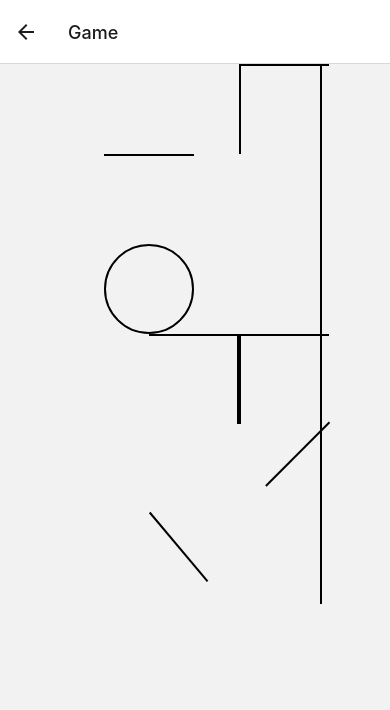
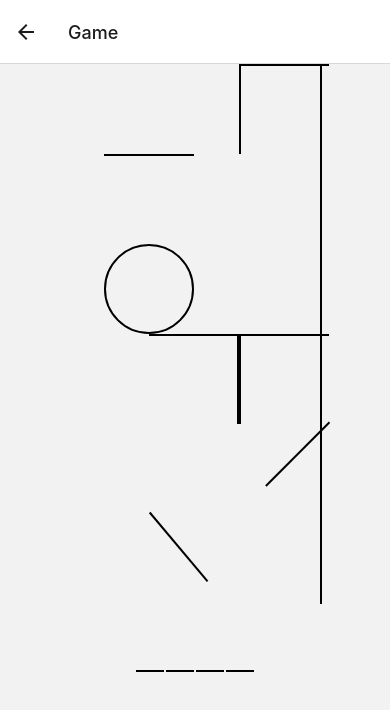
Before and after one commit to RobertSantos-dev/Jogo-da-Forca, a React Native app: screen / in a window 390 px wide. Both pictures are taken after a click on the button "Linguagens". Shown: the top 710 px of the page. Built offline with nearby package versions, Linux system fonts and the light colour scheme.

Commit message:
feat: Adicioando as letras separadas na tela, para inicio do game.

```diff
--- a/package.json
+++ b/package.json
@@ -22,7 +22,7 @@
     "react": "18.2.0",
     "react-native": "0.71.7",
     "react-native-gesture-handler": "^2.9.0",
-    "react-native-reanimated": "^3.1.0",
+    "react-native-reanimated": "~2.14.4",
     "react-native-safe-area-context": "4.5.0",
     "react-native-screens": "~3.20.0"
   },
--- /dev/null
+++ b/src/components/Letters/index.tsx
@@ -0,0 +1,27 @@
+import { View, FlatList, Text } from 'react-native';
+// import { useEffect, useState } from 'react';
+import styles from './style';
+
+type Props = { name: string[], letters: boolean[] }
+
+export default function Letters({ name, letters }: Props) {
+  return (
+    <View style={ styles.container }>
+      <FlatList
+        contentContainerStyle={ styles.containerList }
+        data={ name }
+        renderItem={ ({ item, index }) => {
+          return (
+            <View style={ styles.containerLetter }>
+              <Text style={
+                letters[index] ? styles.habilited : styles.desabilited
+              }>
+                { item === ' ' ? '-' : item }
+              </Text>
+            </View>
+          )
+         } }
+      />
+    </View>
+  );
+}
--- /dev/null
+++ b/src/components/Letters/style.ts
@@ -0,0 +1,27 @@
+import { StyleSheet } from 'react-native';
+
+const styles = StyleSheet.create({
+  container: {
+    width: '100%'
+  },
+  containerList: {
+    flexDirection: 'row',
+    gap: 2,
+    justifyContent: 'center',
+  },
+  containerLetter: {
+    alignItems: 'center',
+    borderBottomWidth: 2,
+    height: 28,
+    justifyContent: 'center',
+    width: 28,
+  },
+  habilited: {
+    fontWeight: '600',
+  },
+  desabilited: {
+    display: 'none',
+  }
+});
+
+export default styles;
--- a/src/components/Puppet/styles.ts
+++ b/src/components/Puppet/styles.ts
@@ -7,6 +7,7 @@ const styles = StyleSheet.create({
     flexDirection: 'row',
     flexWrap: 'wrap',
     justifyContent: 'center',
+    marginBottom: 40,
     width: '65%',
   },
   view: {
--- a/src/screens/Game/functions.ts
+++ b/src/screens/Game/functions.ts
@@ -5,11 +5,14 @@ interface IWords { name: string, desc: string }
 type Params = {
   subject: IWords[],
   setWord: Dispatch<SetStateAction<
-    { name: string, desc: string }
-  >>
+    { name: string[], desc: string }
+  >>,
+  setLetters: Dispatch<SetStateAction<boolean[]>>
 }
 
-export const drawnWord = ({ subject, setWord }: Params) => {
+export const drawnWord = ({ subject, setWord, setLetters }: Params) => {
   const random = Math.floor(Math.random() * subject.length);
-  setWord(subject[random]);
+  const name = subject[random].name.split('')
+  setWord({ name, desc: subject[random].desc });
+  setLetters(name.map((_e) => false));
 }
--- a/src/screens/Game/index.tsx
+++ b/src/screens/Game/index.tsx
@@ -1,8 +1,9 @@
-import { View, Text } from 'react-native';
+import { View } from 'react-native';
 import { useState, useEffect } from 'react';
 import { useRoute } from '@react-navigation/native';
 
 import Puppet from '../../components/Puppet';
+import Letters from '../../components/Letters';
 import { drawnWord } from './functions';
 import * as words from '../../services/words.json';
 
@@ -10,27 +11,31 @@ type Params = { subject: string };
 
 export default function Game() {
   const { subject } = useRoute().params as Params;
-  const [word, setWord] = useState({ name: "", desc: "" });
+  const [word, setWord] = useState({ name: [''], desc: '' });
+  const [letters, setLetters] = useState([false])
 
   useEffect(() => {
     if (subject == 'frontEnd') {
-      drawnWord({ subject: words.frontEnd, setWord })
+      drawnWord({ subject: words.frontEnd, setWord, setLetters });
     }
     if (subject == 'backEnd') {
-      drawnWord({ subject: words.backEnd, setWord })
+      drawnWord({ subject: words.backEnd, setWord, setLetters });
     }
     if (subject == 'mobile') {
-      drawnWord({ subject: words.mobile, setWord })
+      drawnWord({ subject: words.mobile, setWord, setLetters });
     }
     if (subject == 'linguagens') {
-      drawnWord({ subject: words.linguagens, setWord })
+      drawnWord({ subject: words.linguagens, setWord, setLetters });
     }
-
-  }, [])
+  }, []);
 
   return (
     <View>
       <Puppet />
+      <Letters
+        name={ word.name }
+        letters={ letters }
+      />
     </View>
   );
 }
```
Also changed, not shown: 1 other file (tests, documents, lock files or other folders).
